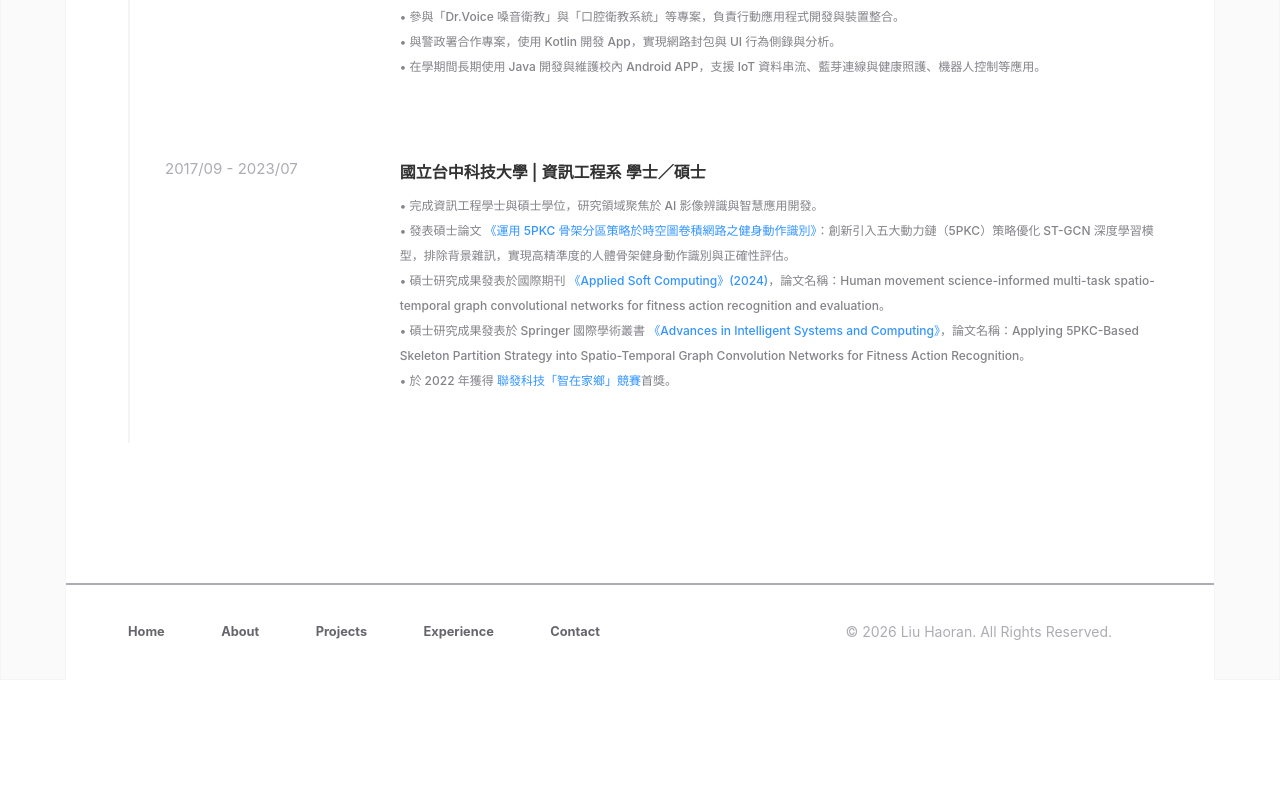
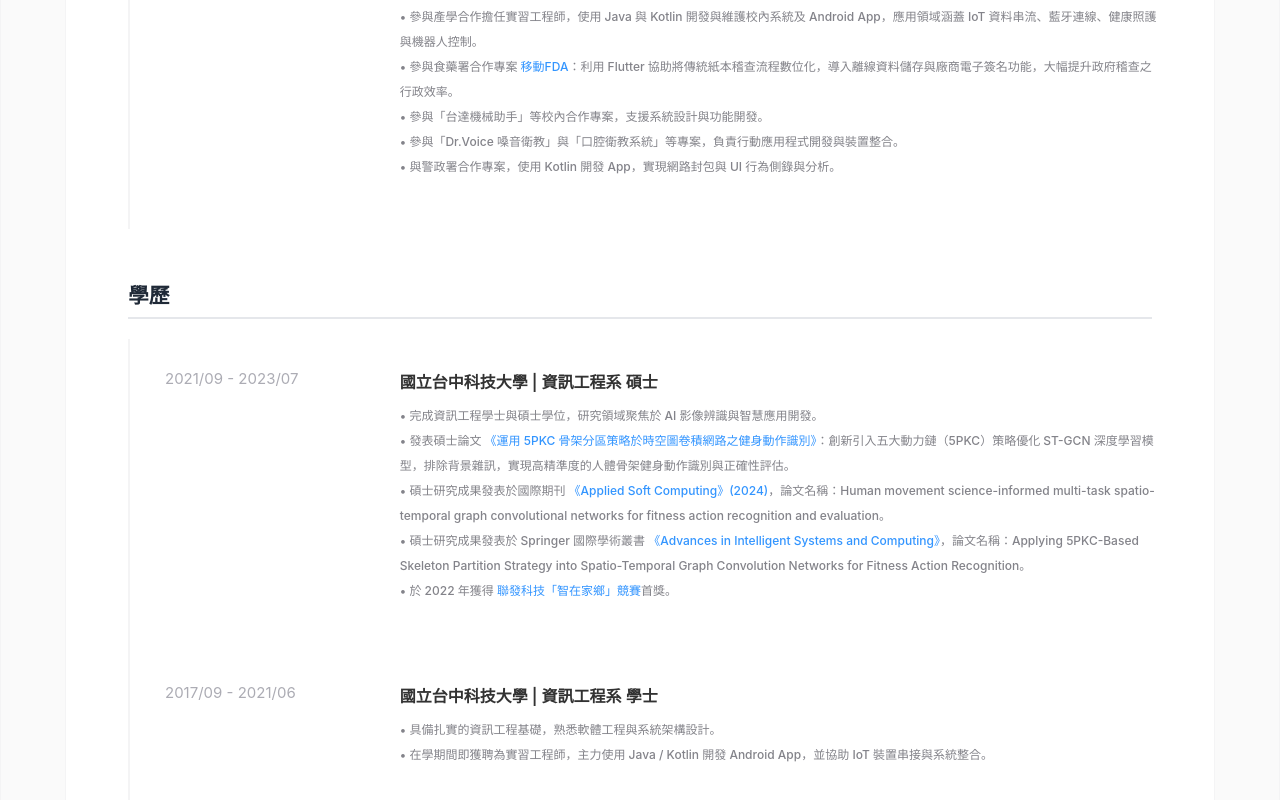
Before and after one commit to kevin880701/kevin880701.github.io, a React (Create React App) app: page /experience in a window 1280 px wide. Shown: the part 1040-1840 px from the top of the page. Before the commit the page ends 1720 px from the top, so only its background shows below. Built offline with nearby package versions, Linux system fonts and the light colour scheme.

Commit message:
[mod] 調整experience.js格式

```diff
--- a/src/components/homepage/works.jsx
+++ b/src/components/homepage/works.jsx
@@ -7,8 +7,8 @@ import myExperience from "../../data/experience";
 import "./styles/works.css";
 
 const Works = () => {
-	// 只篩選出工作經歷（type 為 "Work"）
-	const workExperiences = myExperience.filter(item => item.type === "Work");
+	// 取得所有工作經歷
+	const workExperiences = myExperience;
 
 	return (
 		<div className="works">
@@ -24,7 +24,7 @@ const Works = () => {
 								<div className="work" key={index}>
 									<div className="work-title">{company}</div>
 									<div className="work-subtitle">{position}</div>
-									<div className="work-duration">{work.date}</div>
+									<div className="work-duration">{work.startDate} - {work.endDate}</div>
 								</div>
 							);
 						})}
--- a/src/data/education.js
+++ b/src/data/education.js
@@ -1,19 +1,64 @@
 const myEducation = [
     {
-        type: "Education",
         startDate: "2021/09",
         endDate: "2023/07",
         title: "國立台中科技大學",
         department: "資訊工程系",
-        degree: "碩士"
+        degree: "碩士",
+        description: [
+            {
+                parts: [
+                    { type: "text", content: "完成資訊工程學士與碩士學位，研究領域聚焦於 AI 影像辨識與智慧應用開發。" }
+                ]
+            },
+            {
+                parts: [
+                    { type: "text", content: "發表碩士論文 " },
+                    { type: "link", content: "《運用 5PKC 骨架分區策略於時空圖卷積網路之健身動作識別》", url: "https://hdl.handle.net/11296/sc5g86" },
+                    { type: "text", content: "：創新引入五大動力鏈（5PKC）策略優化 ST-GCN 深度學習模型，排除背景雜訊，實現高精準度的人體骨架健身動作識別與正確性評估。" }
+                ]
+            },
+            {
+                parts: [
+                    { type: "text", content: "碩士研究成果發表於國際期刊 " },
+                    { type: "link", content: "《Applied Soft Computing》(2024)", url: "https://www.sciencedirect.com/science/article/abs/pii/S1568494624007373" },
+                    { type: "text", content: "，論文名稱：Human movement science-informed multi-task spatio-temporal graph convolutional networks for fitness action recognition and evaluation。" }
+                ]
+            },
+            {
+                parts: [
+                    { type: "text", content: "碩士研究成果發表於 Springer 國際學術叢書 " },
+                    { type: "link", content: "《Advances in Intelligent Systems and Computing》", url: "https://link.springer.com/chapter/10.1007/978-981-99-2287-1_100" },
+                    { type: "text", content: "，論文名稱：Applying 5PKC-Based Skeleton Partition Strategy into Spatio-Temporal Graph Convolution Networks for Fitness Action Recognition。" }
+                ]
+            },
+            {
+                parts: [
+                    { type: "text", content: "於 2022 年獲得 " },
+                    { type: "link", content: "聯發科技「智在家鄉」競賽", url: "https://corp.mediatek.tw/corporate-social-responsibility/corporate-social-responsibility-news/two-winners-announced-for-genius-for-home" },
+                    { type: "text", content: "首獎。" }
+                ]
+            }
+        ]
     },
     {
-        type: "Education",
         startDate: "2017/09",
         endDate: "2021/06",
         title: "國立台中科技大學",
         department: "資訊工程系",
-        degree: "學士"
+        degree: "學士",
+        description: [
+            {
+                parts: [
+                    { type: "text", content: "具備扎實的資訊工程基礎，熟悉軟體工程與系統架構設計。" }
+                ]
+            },
+            {
+                parts: [
+                    { type: "text", content: "在學期間即獲聘為實習工程師，主力使用 Java / Kotlin 開發 Android App，並協助 IoT 裝置串接與系統整合。" }
+                ]
+            }
+        ]
     }
 ];
 
--- a/src/data/experience.js
+++ b/src/data/experience.js
@@ -1,7 +1,7 @@
 const myExperience = [
     {
-        type: "Work",
-        date: "2025/10 - 至今",
+        startDate: "2025/10",
+        endDate: "至今",
         title: "全端工程師 | 智聯服務股份有限公司",
         description: [
             {
@@ -23,8 +23,8 @@ const myExperience = [
         ]
     },
     {
-        type: "Work",
-        date: "2025/03 - 2025/09",
+        startDate: "2025/03",
+        endDate: "2025/09",
         title: "APP工程師 | 艾捷科技有限公司",
         description: [
             {
@@ -36,8 +36,8 @@ const myExperience = [
         ]
     },
     {
-        type: "Work",
-        date: "2023/11 - 2025/02",
+        startDate: "2023/11",
+        endDate: "2025/02",
         title: "APP工程師 | 發條橘子科技股份有限公司",
         description: [
             {
@@ -47,17 +47,24 @@ const myExperience = [
                 text: "主導 IoT 智慧裝置 App 開發，處理複雜的 BLE / BluFi 藍牙通訊協定，優化斷線重連機制，使硬體串接成功率提升至 90% 以上。"
             },
             {
-                text: "在確保系統流暢度的前提下進行技術選型與重構，完成跨平台的程式開發，為團隊縮減後續 50% 以上的開發與維護成本。"
+                text: "在確保系統流暢度的前提下進行技術選型與重構，完成跨平台的程式開發，為團隊縮減後續 50% 以上 of 開發與維護成本。"
             }
         ]
     },
     {
-        type: "Work",
-        date: "2020/09 - 2023/07",
+        startDate: "2020/09",
+        endDate: "2023/07",
         title: "實習工程師 | 國立台中科技大學",
         description: [
             {
-                text: "於國立台中科技大學擔任長期實習工程師，協助校內系統與 Android APP 開發與維護。"
+                text: "參與產學合作擔任實習工程師，使用 Java 與 Kotlin 開發與維護校內系統及 Android App，應用領域涵蓋 IoT 資料串流、藍牙連線、健康照護與機器人控制。"
+            },
+            {
+                parts: [
+                    { type: "text", content: "參與食藥署合作專案 " },
+                    { type: "link", content: "移動FDA", url: "/project/fda" },
+                    { type: "text", content: "：利用 Flutter 協助將傳統紙本稽查流程數位化，導入離線資料儲存與廠商電子簽名功能，大幅提升政府稽查之行政效率。" }
+                ]
             },
             {
                 text: "參與「台達機械助手」等校內合作專案，支援系統設計與功能開發。"
@@ -67,49 +74,6 @@ const myExperience = [
             },
             {
                 text: "與警政署合作專案，使用 Kotlin 開發 App，實現網路封包與 UI 行為側錄與分析。"
-            },
-            {
-                text: "在學期間長期使用 Java 開發與維護校內 Android APP，支援 IoT 資料串流、藍芽連線與健康照護、機器人控制等應用。"
-            }
-        ]
-    },
-    {
-        type: "Education",
-        date: "2017/09 - 2023/07",
-        title: "國立台中科技大學 | 資訊工程系 學士／碩士",
-        description: [
-            {
-                parts: [
-                    { type: "text", content: "完成資訊工程學士與碩士學位，研究領域聚焦於 AI 影像辨識與智慧應用開發。" }
-                ]
-            },
-            {
-                parts: [
-                    { type: "text", content: "發表碩士論文 " },
-                    { type: "link", content: "《運用 5PKC 骨架分區策略於時空圖卷積網路之健身動作識別》", url: "https://hdl.handle.net/11296/sc5g86" },
-                    { type: "text", content: "：創新引入五大動力鏈（5PKC）策略優化 ST-GCN 深度學習模型，排除背景雜訊，實現高精準度的人體骨架健身動作識別與正確性評估。" }
-                ]
-            },
-            {
-                parts: [
-                    { type: "text", content: "碩士研究成果發表於國際期刊 " },
-                    { type: "link", content: "《Applied Soft Computing》(2024)", url: "https://www.sciencedirect.com/science/article/abs/pii/S1568494624007373" },
-                    { type: "text", content: "，論文名稱：Human movement science-informed multi-task spatio-temporal graph convolutional networks for fitness action recognition and evaluation。" }
-                ]
-            },
-            {
-                parts: [
-                    { type: "text", content: "碩士研究成果發表於 Springer 國際學術叢書 " },
-                    { type: "link", content: "《Advances in Intelligent Systems and Computing》", url: "https://link.springer.com/chapter/10.1007/978-981-99-2287-1_100" },
-                    { type: "text", content: "，論文名稱：Applying 5PKC-Based Skeleton Partition Strategy into Spatio-Temporal Graph Convolution Networks for Fitness Action Recognition。" }
-                ]
-            },
-            {
-                parts: [
-                    { type: "text", content: "於 2022 年獲得 " },
-                    { type: "link", content: "聯發科技「智在家鄉」競賽", url: "https://corp.mediatek.tw/corporate-social-responsibility/corporate-social-responsibility-news/two-winners-announced-for-genius-for-home" },
-                    { type: "text", content: "首獎。" }
-                ]
             }
         ]
     }
--- a/src/pages/experience.jsx
+++ b/src/pages/experience.jsx
@@ -9,6 +9,7 @@ import ExperienceItem from "../components/experience/experienceItem";
 import INFO from "../data/user";
 import SEO from "../data/seo";
 import myExperience from "../data/experience";
+import myEducation from "../data/education";
 
 import "./styles/experience.css";
 
@@ -49,16 +50,38 @@ const Experience = () => {
 						</div>
 
 						<div className="experience-container">
-							<div className="experience-wrapper">
+							{/* 工作經歷區塊 */}
+							<div className="experience-section-header" style={{ fontWeight: "bold", fontSize: "1.3rem", color: "#1f2937", marginTop: "40px", borderBottom: "2px solid #e5e7eb", paddingBottom: "8px" }}>
+								工作經歷
+							</div>
+							<div className="experience-wrapper" style={{ paddingTop: "20px", paddingBottom: "20px" }}>
 								{myExperience.map((item, index) => (
 									<div
 										className="experience-item"
-										key={(index + 1).toString()}
+										key={`work-${index}`}
 									>
 										<ExperienceItem
-											key={(index + 1).toString()}
-											date={item.date}
+											date={`${item.startDate} - ${item.endDate}`}
 											title={item.title}
+											description={item.description}
+										/>
+									</div>
+								))}
+							</div>
+
+							{/* 學歷區塊 */}
+							<div className="experience-section-header" style={{ fontWeight: "bold", fontSize: "1.3rem", color: "#1f2937", marginTop: "30px", borderBottom: "2px solid #e5e7eb", paddingBottom: "8px" }}>
+								學歷
+							</div>
+							<div className="experience-wrapper" style={{ paddingTop: "20px", paddingBottom: "20px" }}>
+								{myEducation.map((item, index) => (
+									<div
+										className="experience-item"
+										key={`edu-${index}`}
+									>
+										<ExperienceItem
+											date={`${item.startDate} - ${item.endDate}`}
+											title={`${item.title} | ${item.department} ${item.degree}`}
 											description={item.description}
 										/>
 									</div>
```
Also changed, not shown: scripts/generate-pdf.mjs (+32 -3 lines), 1 other file (tests, documents, lock files or other folders).
